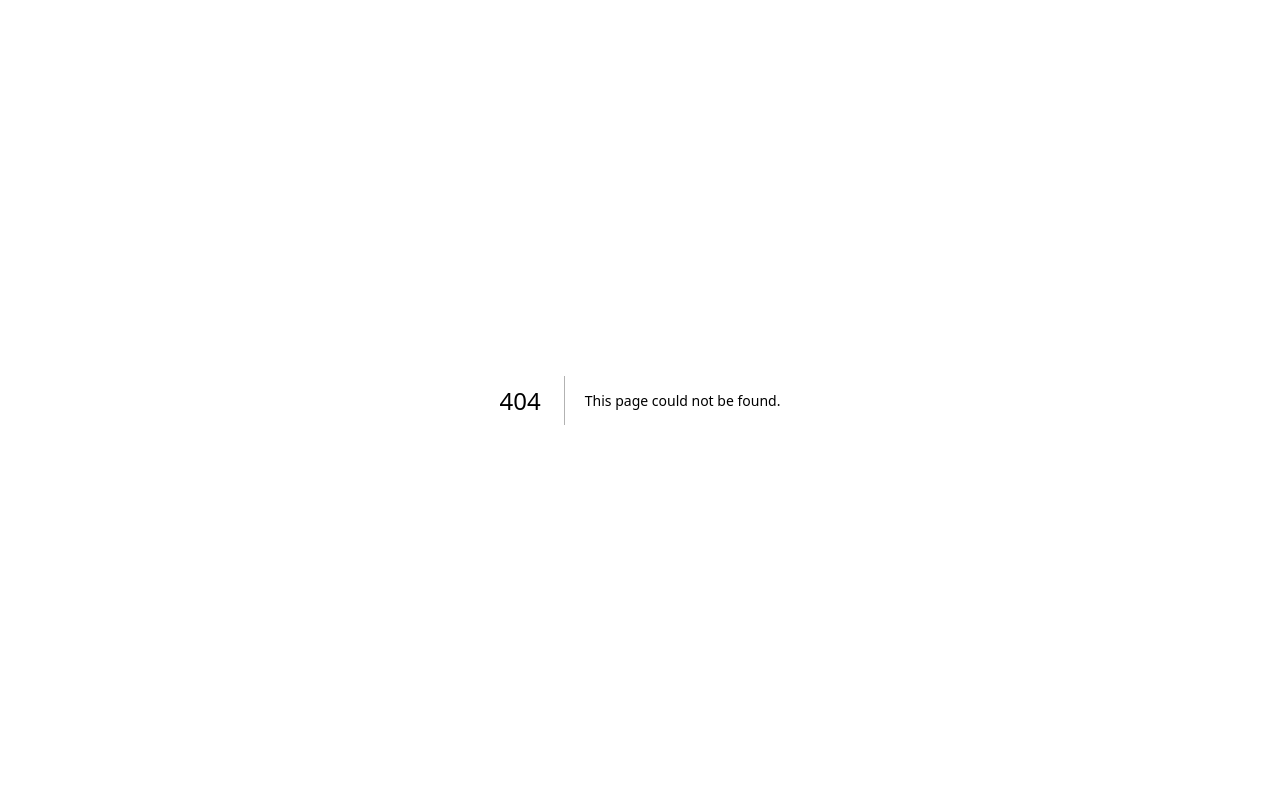
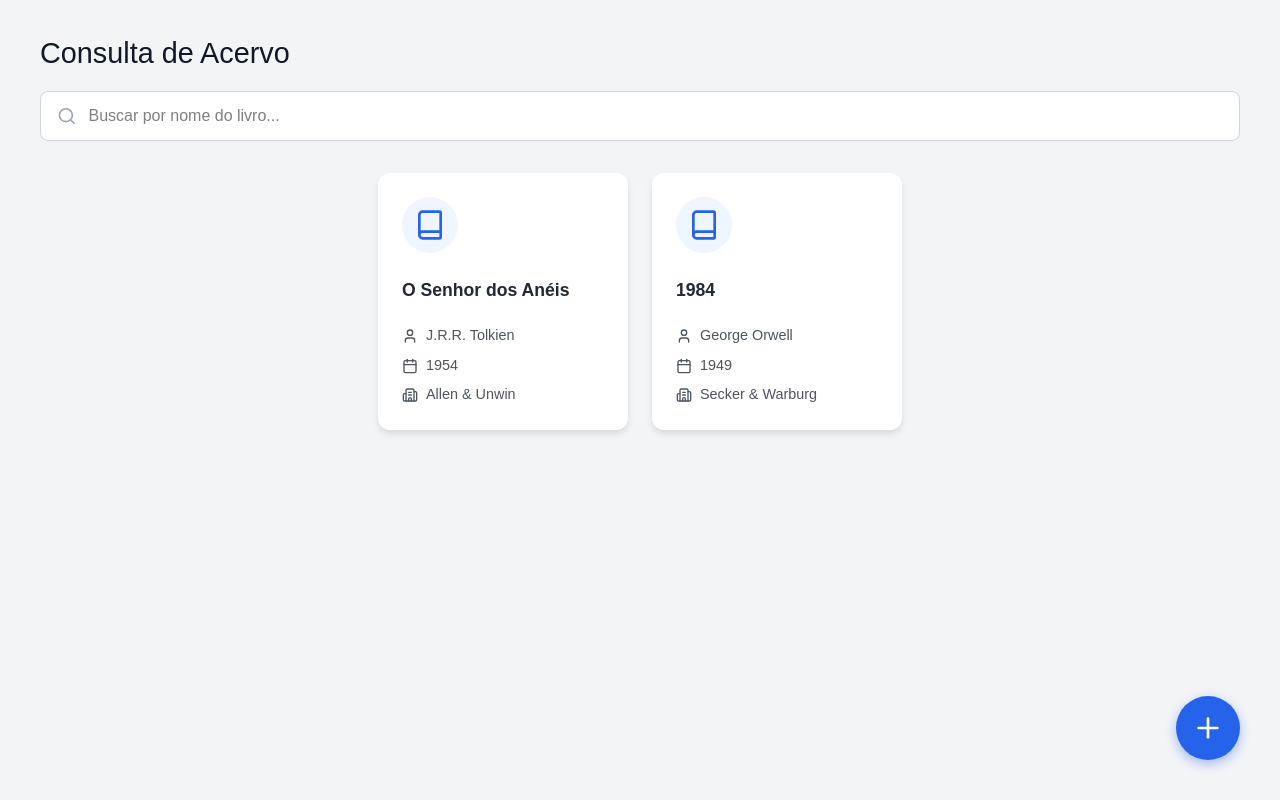
Before and after one commit to JoaoAJRomao/bibliotecav1, a Next.js app: page /dashboard in a window 1280 px wide. Before the commit this address had no page. Built offline with nearby package versions, Linux system fonts and the light colour scheme.

Commit message:
Adiciona popup para adição de livro

```diff
--- /dev/null
+++ b/app/dashboard/page.tsx
@@ -0,0 +1,228 @@
+'use client';
+
+import React, { useState, CSSProperties } from 'react';
+import { Search, Book, User, Calendar, Building2, Plus, X } from 'lucide-react';
+
+interface BookData {
+  id: number;
+  nome: string;
+  autor: string;
+  ano: number;
+  editora: string;
+}
+
+const BookSearch = () => {
+  // Agora a lista de livros está no estado para podermos adicionar novos
+  const [livros, setLivros] = useState<BookData[]>([
+    { id: 1, nome: "O Senhor dos Anéis", autor: "J.R.R. Tolkien", ano: 1954, editora: "Allen & Unwin" },
+    { id: 2, nome: "1984", autor: "George Orwell", ano: 1949, editora: "Secker & Warburg" },
+  ]);
+
+  const [busca, setBusca] = useState('');
+  const [isModalOpen, setIsModalOpen] = useState(false);
+
+  // Estados para o formulário do novo livro
+  const [novoLivro, setNovoLivro] = useState({
+    nome: '',
+    autor: '',
+    ano: '',
+    editora: ''
+  });
+
+  const livrosFiltrados = livros.filter(livro =>
+    livro.nome.toLowerCase().includes(busca.toLowerCase())
+  );
+
+  const handleAddBook = (e: React.FormEvent) => {
+    e.preventDefault();
+    const item: BookData = {
+      id: Date.now(), // Gera um ID único simples
+      nome: novoLivro.nome,
+      autor: novoLivro.autor,
+      ano: parseInt(novoLivro.ano),
+      editora: novoLivro.editora
+    };
+
+    setLivros([...livros, item]); // Adiciona o novo livro à lista existente
+    setIsModalOpen(false); // Fecha o modal
+    setNovoLivro({ nome: '', autor: '', ano: '', editora: '' }); // Limpa o formulário
+  };
+
+  return (
+    <div style={styles.container}>
+      <header style={styles.header}>
+        <h1 style={styles.pageTitle}>Consulta de Acervo</h1>
+        <div style={styles.searchBar}>
+          <Search size={20} style={styles.searchIcon} />
+          <input
+            type="text"
+            placeholder="Buscar por nome do livro..."
+            value={busca}
+            onChange={(e) => setBusca(e.target.value)}
+            style={styles.searchInput}
+          />
+        </div>
+      </header>
+
+      <main style={styles.grid}>
+        {livrosFiltrados.map((livro) => (
+          <div key={livro.id} style={styles.card}>
+            <div style={styles.bookIconWrapper}>
+              <Book size={32} color="#2563eb" />
+            </div>
+            <h3 style={styles.bookTitle}>{livro.nome}</h3>
+            <div style={styles.infoRow}><User size={16} /><span style={styles.infoText}>{livro.autor}</span></div>
+            <div style={styles.infoRow}><Calendar size={16} /><span style={styles.infoText}>{livro.ano}</span></div>
+            <div style={styles.infoRow}><Building2 size={16} /><span style={styles.infoText}>{livro.editora}</span></div>
+          </div>
+        ))}
+      </main>
+
+      {/* Botão Flutuante (FAB) */}
+      <button
+        style={styles.fab}
+        onClick={() => setIsModalOpen(true)}
+        title="Adicionar novo livro"
+      >
+        <Plus size={32} color="white" />
+      </button>
+
+      {/* Modal / Popup */}
+      {isModalOpen && (
+        <div style={styles.modalOverlay}>
+          <div style={styles.modalContent}>
+            <div style={styles.modalHeader}>
+              <h3 style={{color: '#1f2937'}}>Cadastrar Novo Livro</h3>
+              <button onClick={() => setIsModalOpen(false)} style={styles.closeButton}>
+                <X size={24} />
+              </button>
+            </div>
+
+            <form onSubmit={handleAddBook} style={styles.modalForm}>
+              <input
+                placeholder="Nome do Livro"
+                required
+                style={styles.modalInput}
+                value={novoLivro.nome}
+                onChange={e => setNovoLivro({...novoLivro, nome: e.target.value})}
+              />
+              <input
+                placeholder="Autor"
+                required
+                style={styles.modalInput}
+                value={novoLivro.autor}
+                onChange={e => setNovoLivro({...novoLivro, autor: e.target.value})}
+              />
+              <input
+                placeholder="Ano"
+                type="number"
+                required
+                style={styles.modalInput}
+                value={novoLivro.ano}
+                onChange={e => setNovoLivro({...novoLivro, ano: e.target.value})}
+              />
+              <input
+                placeholder="Editora"
+                required
+                style={styles.modalInput}
+                value={novoLivro.editora}
+                onChange={e => setNovoLivro({...novoLivro, editora: e.target.value})}
+              />
+              <button type="submit" style={styles.saveButton}>Salvar Livro</button>
+            </form>
+          </div>
+        </div>
+      )}
+    </div>
+  );
+};
+
+const styles: Record<string, CSSProperties> = {
+  // ... (manter estilos anteriores do container, header, card, etc.)
+  container: { padding: '2rem', backgroundColor: '#f3f4f6', minHeight: '100vh', fontFamily: 'sans-serif', position: 'relative' },
+  header: { marginBottom: '2rem', maxWidth: '1200px', margin: '0 auto 2rem auto' },
+  pageTitle: { fontSize: '1.8rem', color: '#111827', marginBottom: '1rem' },
+  searchBar: { display: 'flex', alignItems: 'center', backgroundColor: '#fff', padding: '0.75rem 1rem', borderRadius: '8px', border: '1px solid #d1d5db' },
+  searchIcon: { color: '#9ca3af', marginRight: '0.75rem' },
+  searchInput: { border: 'none', outline: 'none', width: '100%', fontSize: '1rem', color: '#000' },
+  grid: { display: 'flex', flexWrap: 'wrap', gap: '1.5rem', justifyContent: 'center', maxWidth: '1200px', margin: '0 auto' },
+  card: { backgroundColor: '#fff', width: '250px', padding: '1.5rem', borderRadius: '12px', boxShadow: '0 4px 6px rgba(0,0,0,0.1)', display: 'flex', flexDirection: 'column', gap: '0.5rem' },
+  bookIconWrapper: { backgroundColor: '#eff6ff', width: 'fit-content', padding: '0.75rem', borderRadius: '50%', marginBottom: '1rem' },
+  bookTitle: { fontSize: '1.1rem', fontWeight: 'bold', color: '#1f2937', minHeight: '2.5rem' },
+  infoRow: { display: 'flex', alignItems: 'center', gap: '0.5rem', color: '#4b5563' },
+  infoText: { fontSize: '0.9rem' },
+
+  // Estilos novos para FAB e Modal
+  fab: {
+    position: 'fixed',
+    bottom: '40px',
+    right: '40px',
+    backgroundColor: '#2563eb',
+    width: '64px',
+    height: '64px',
+    borderRadius: '50%',
+    border: 'none',
+    boxShadow: '0 4px 12px rgba(37, 99, 235, 0.4)',
+    cursor: 'pointer',
+    display: 'flex',
+    justifyContent: 'center',
+    alignItems: 'center',
+    zIndex: 100
+  },
+  modalOverlay: {
+    position: 'fixed',
+    top: 0,
+    left: 0,
+    right: 0,
+    bottom: 0,
+    backgroundColor: 'rgba(0,0,0,0.5)',
+    display: 'flex',
+    justifyContent: 'center',
+    alignItems: 'center',
+    zIndex: 200
+  },
+  modalContent: {
+    backgroundColor: 'white',
+    padding: '2rem',
+    borderRadius: '12px',
+    width: '100%',
+    maxWidth: '400px',
+    boxShadow: '0 20px 25px -5px rgba(0,0,0,0.1)'
+  },
+  modalHeader: {
+    display: 'flex',
+    justifyContent: 'space-between',
+    alignItems: 'center',
+    marginBottom: '1.5rem'
+  },
+  closeButton: {
+    border: 'none',
+    background: 'none',
+    cursor: 'pointer',
+    color: '#6b7280'
+  },
+  modalForm: {
+    display: 'flex',
+    flexDirection: 'column',
+    gap: '1rem'
+  },
+  modalInput: {
+    padding: '0.75rem',
+    borderRadius: '6px',
+    border: '1px solid #d1d5db',
+    fontSize: '1rem',
+    color: '#000'
+  },
+  saveButton: {
+    backgroundColor: '#2563eb',
+    color: 'white',
+    padding: '0.75rem',
+    borderRadius: '6px',
+    border: 'none',
+    fontWeight: 'bold',
+    cursor: 'pointer',
+    marginTop: '1rem'
+  }
+};
+
+export default BookSearch;
```
